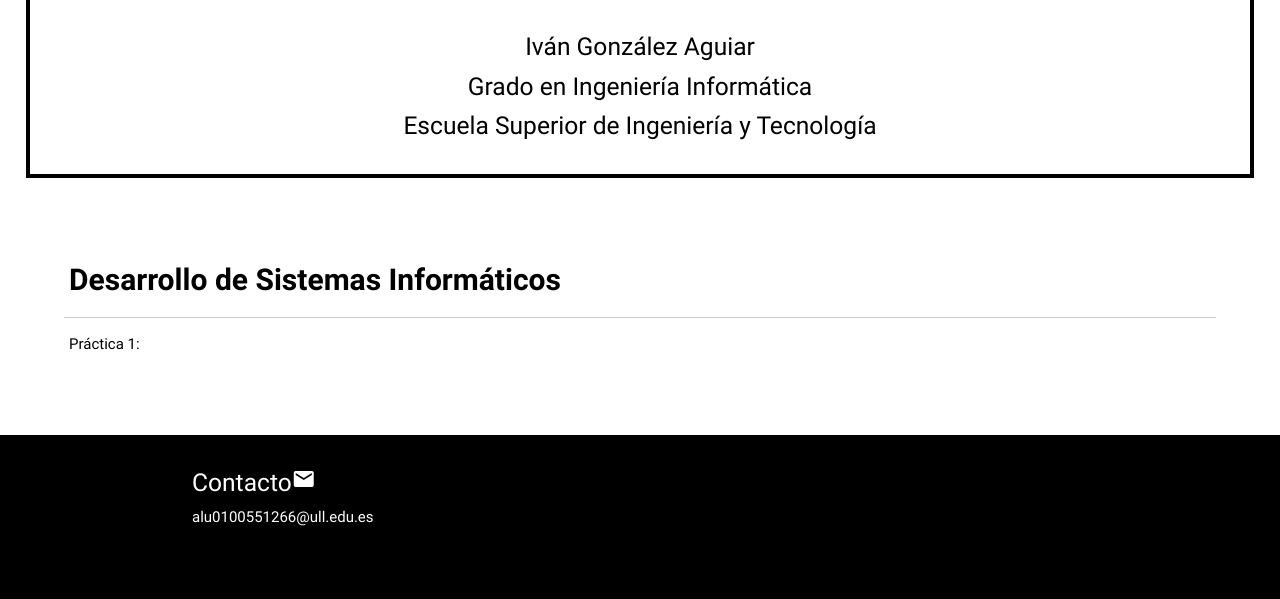
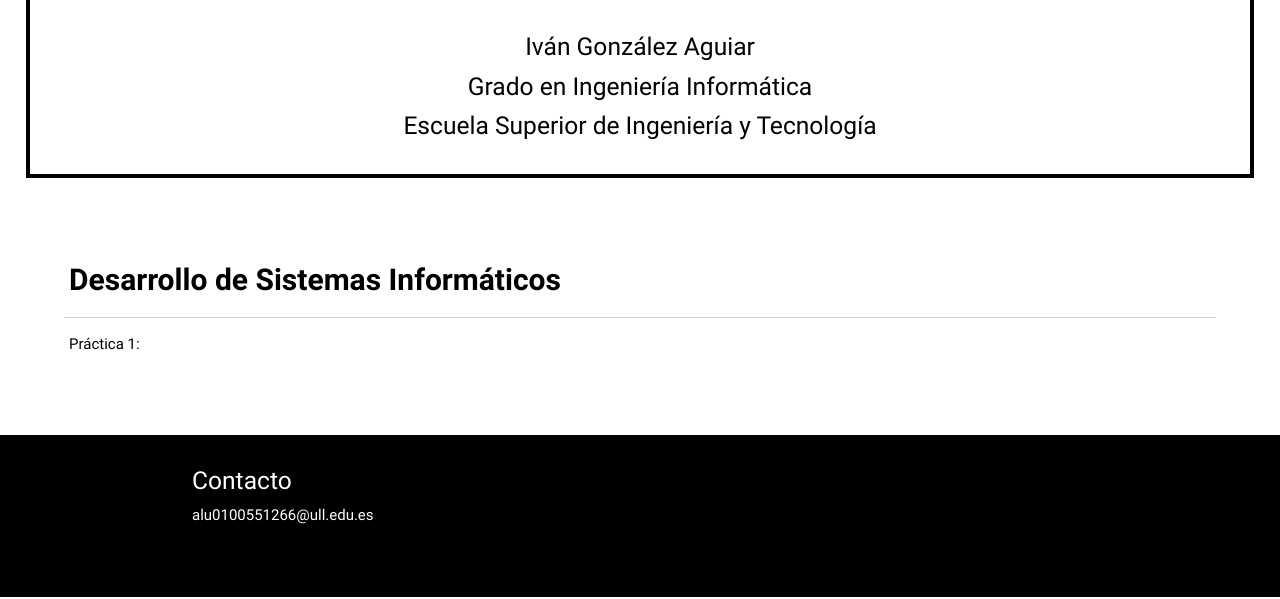
Before and after one commit to ivan-ga/ivan-ga.github.io, a plain HTML site: page index.html in a window 1280 px wide. Shown: the part 357-956 px from the top of the page. Drawn offline with nearby package versions, Linux system fonts and the light colour scheme.

```diff
--- a/index.html
+++ b/index.html
@@ -51,7 +51,7 @@
             <div class="container">
               <div class="row">
                 <div class="col l6 s12 white-text">
-                  <h5 class="white-text">Contacto<i class="material-icons">email</i></h5>
+                  <h5 class="white-text">Contacto</h5>
                   <a href="mailto:alu0100551266@ull.edu.es" target="_top">alu0100551266@ull.edu.es</a>
                 </div>
               </div>
```
